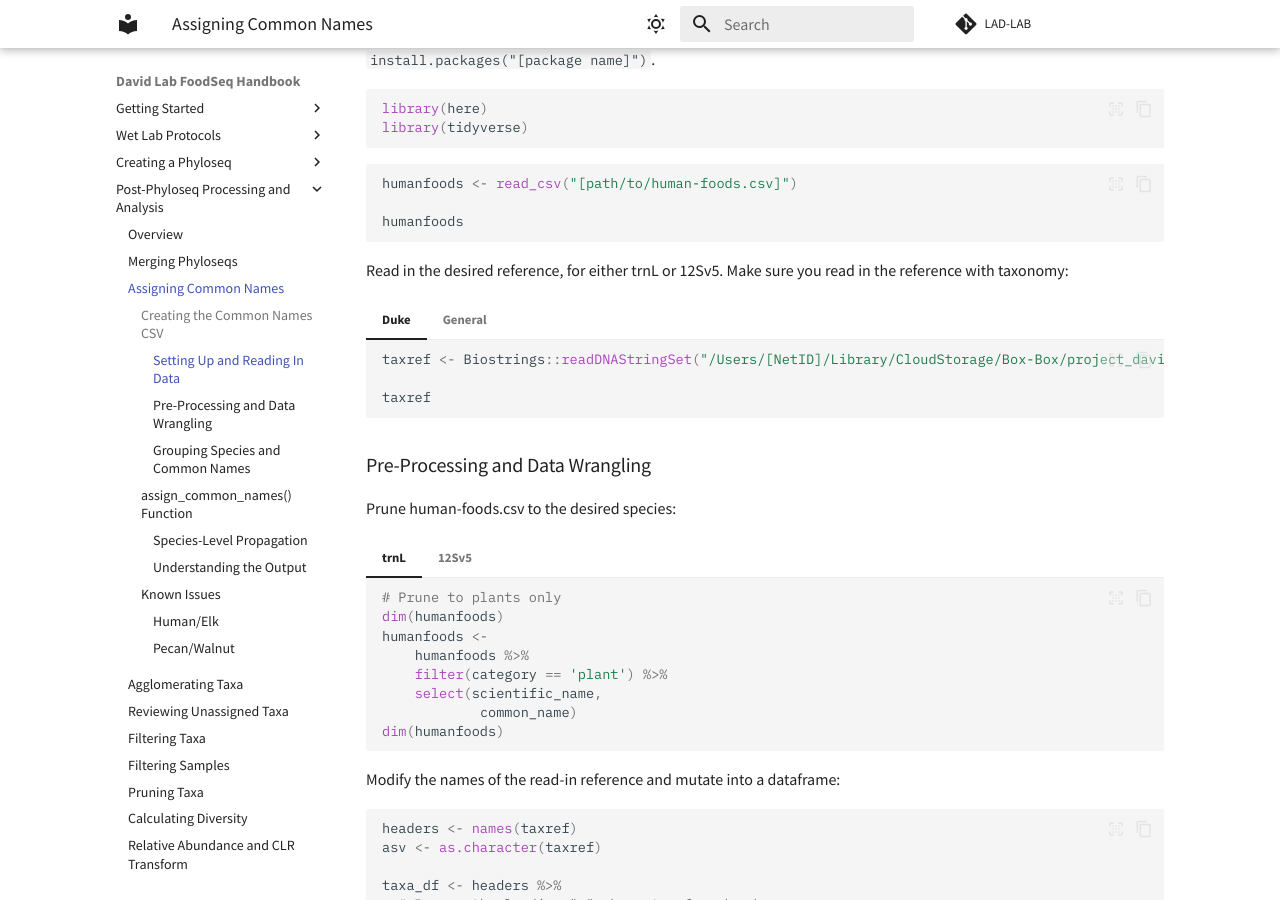
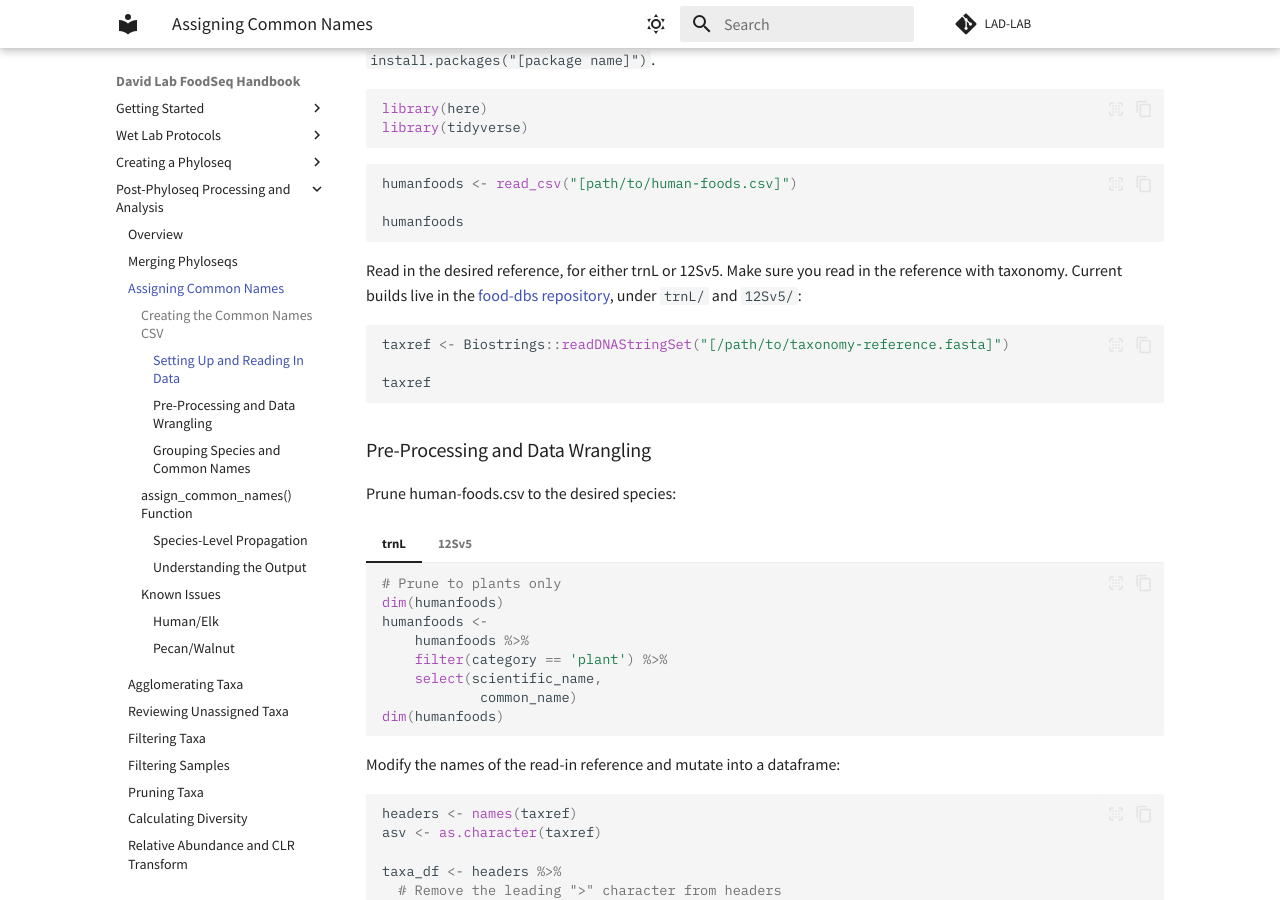
Before and after one commit to LAD-LAB/lad-lab.github.io, an MkDocs documentation site: the page built from docs/commonnames.md, in a window 1280 px wide and 900 px high, scrolled down 372 px. Built offline with MkDocs 1.6.1 and Material for MkDocs 9.7.7, drawn with Linux system fonts in a browser that asks for light colours.

Commit message:
Point reference downloads at food-dbs, not mb-pipeline or a personal Box copy
The mb-pipeline reference folder pipeline.md sent people to was last touched in
May 2026 and holds undated files. Current builds live in food-dbs under
data/outputs/dada2-compatible/{trnL,12Sv5}, which is also where the food-dbs
README says to get them. Notes that the files carry a build-date suffix, since
the pipeline page's placeholder filenames don't.

commonnames.md read its reference from a path inside a personal Box folder on
the Duke tab. With both tabs pointing at food-dbs they said the same thing, so
they collapse to a single block.

BINF-176

Co-Authored-By: Claude Opus 5 (1M context) <noreply@anthropic.com>
Claude-Session: https://claude.ai/code/session_01CzHEEsbNefvv8xbpCgRwT5

````diff
--- a/docs/commonnames.md
+++ b/docs/commonnames.md
@@ -19,23 +19,13 @@ humanfoods <- read_csv("[path/to/human-foods.csv]")
 humanfoods
 ```
 
-Read in the desired reference, for either trnL or 12Sv5. Make sure you read in the reference with taxonomy:
+Read in the desired reference, for either trnL or 12Sv5. Make sure you read in the reference with taxonomy. Current builds live in the [food-dbs repository](https://github.com/LAD-LAB/food-dbs/tree/master/data/outputs/dada2-compatible), under `trnL/` and `12Sv5/`:
 
-=== "Duke"
+``` r
+taxref <- Biostrings::readDNAStringSet("[/path/to/taxonomy-reference.fasta]")
 
-    ``` r
-    taxref <- Biostrings::readDNAStringSet("/Users/[NetID]/Library/CloudStorage/Box-Box/project_davidlab/LAD_LAB_Personnel/Ashish_S/References/dada2-compatible/[path-to-reference]")
-
-    taxref
-    ```
-
-=== "General"
-
-    ``` r
-    taxref <- Biostrings::readDNAStringSet("[/path/to/references/dada2-compatible/path-to-reference]")
-
-    taxref
-    ```
+taxref
+```
 
 ### Pre-Processing and Data Wrangling
 
````
Also changed, not shown: docs/pipeline.md (+4 -2 lines).
